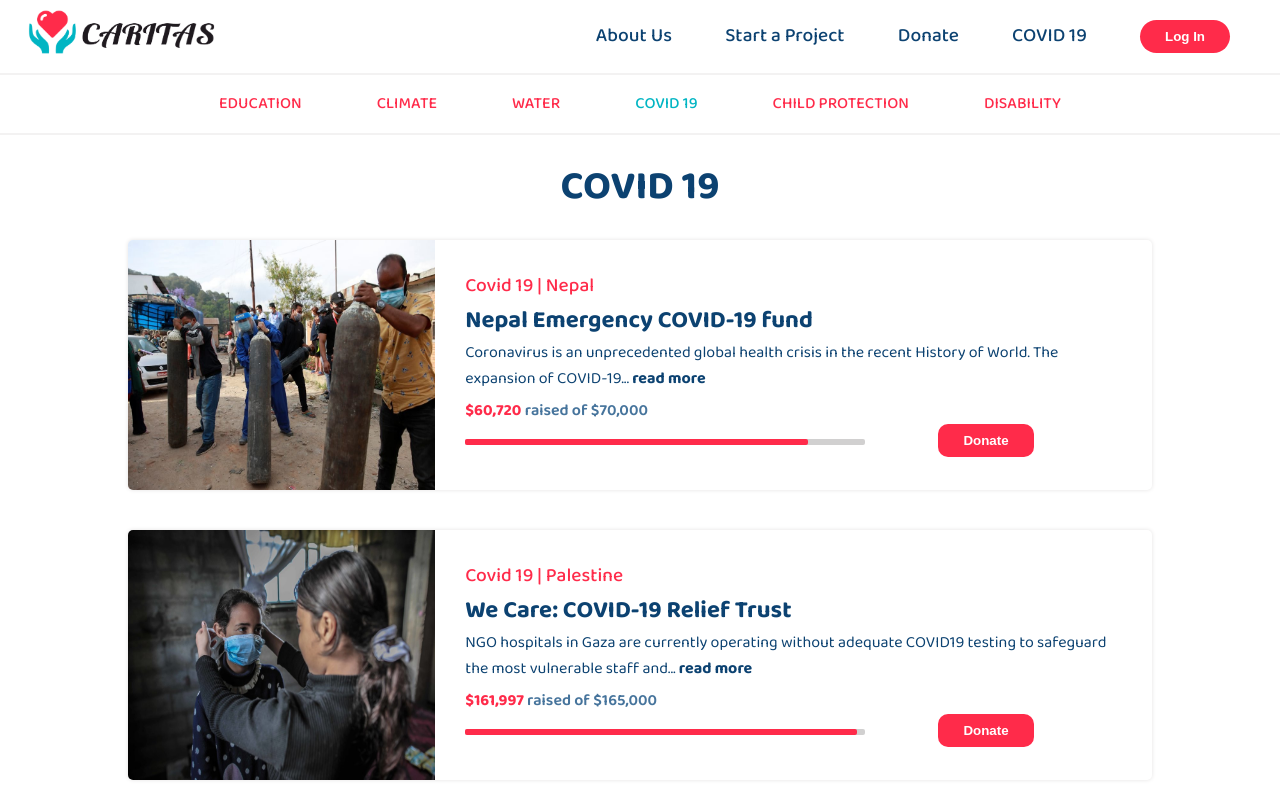
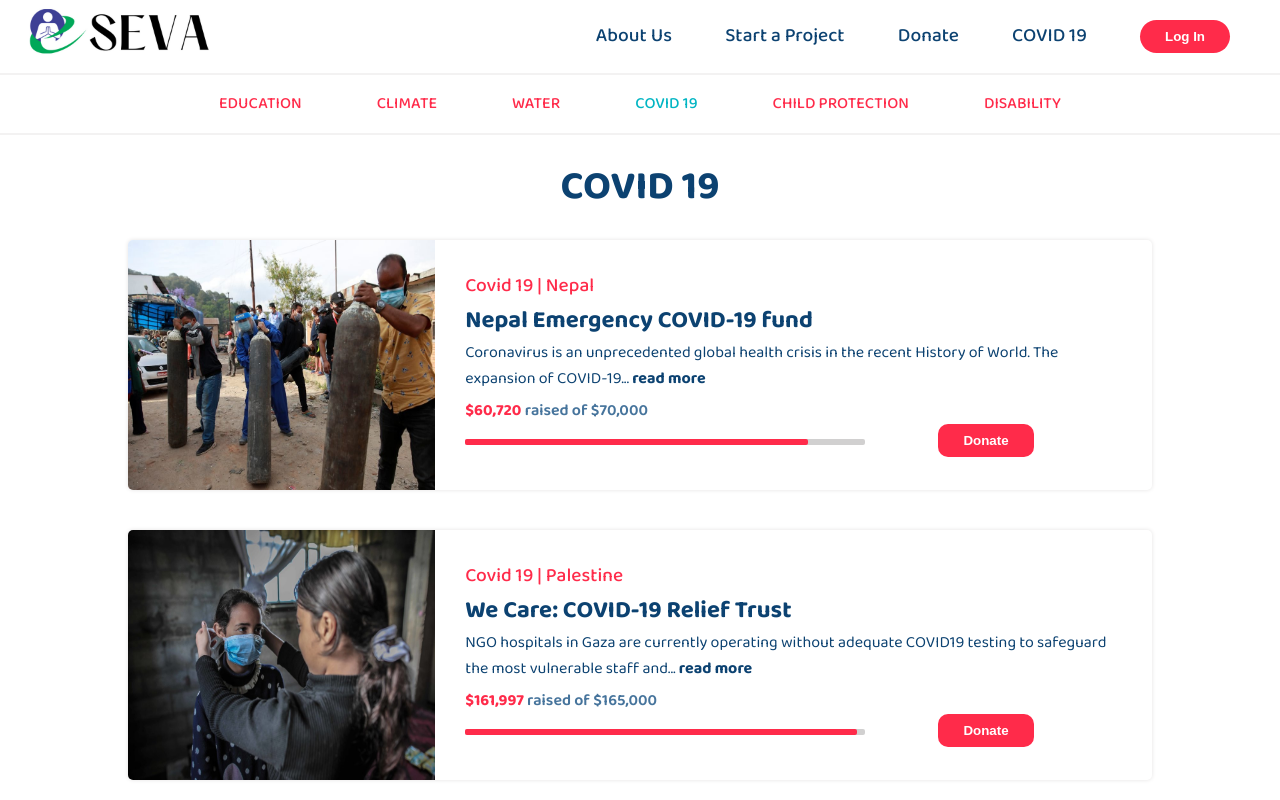
Before and after one commit to hspsuhas/Seva, a plain HTML site: page covid_19.html in a window 1280 px wide. Shown: the top 800 px of the page. Drawn offline with Linux system fonts and the light colour scheme.

Commit message:
Update covid_19.html

```diff
--- a/covid_19.html
+++ b/covid_19.html
@@ -26,7 +26,7 @@
 	<!-- Navigation Bar -->
 	<header>
 		<nav class="main-navigation">
-			<a href="index.html"><img class="logo" src="assets/logoWithName.png" alt=""></a>
+			<a href="index.html"><img class="logo" src="assets/logo_name.png" alt=""></a>
 			<ul>
 				<li><a href="index.html">About Us</a></li>
 				<li><a href="start- a-project.html">Start a Project</a></li>
```
